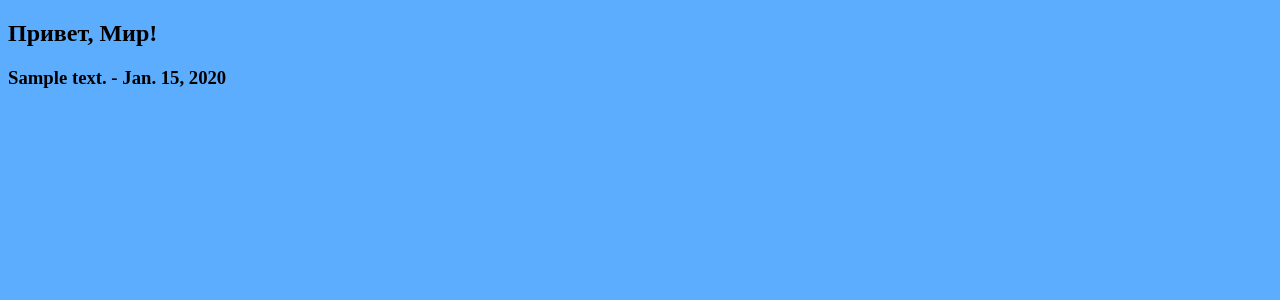
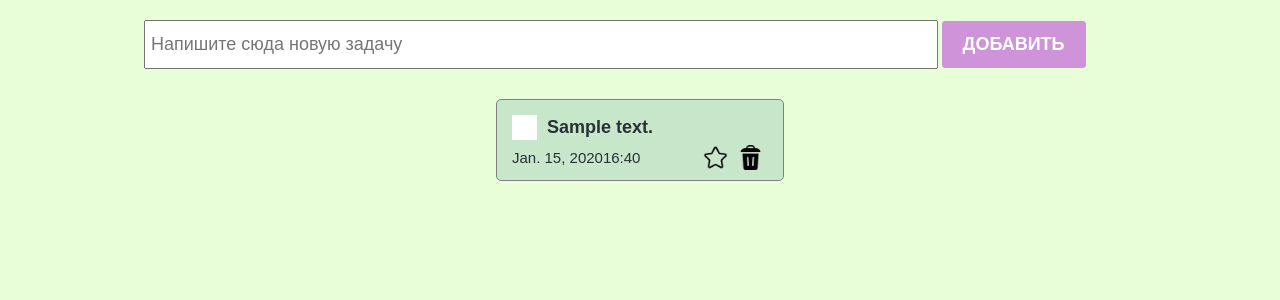
Before and after one commit to Erzhigitova/todo, a Django app: page /test/ in a window 1280 px wide. Shown: the top 300 px of the page. Run offline with Django 3.2, Linux system fonts and the light colour scheme; tables that the repository leaves empty hold one stand-in row (values such as "Sample post").

Commit message:
Todo_items connected to databases

```diff
--- a/main/static/styles/test.css
+++ b/main/static/styles/test.css
@@ -10,9 +10,9 @@ body {
     background-color: #c1dcf8;
   }
   66% {
-    background-color: #73b7fb;
+    background-color: hsl(187, 92%, 91%);
   }
   100% {
-    background-color: #58abff;
+    background-color: #ebffd2;
   }
 }
--- a/main/templates/test.html
+++ b/main/templates/test.html
@@ -5,13 +5,45 @@
     <meta charset="UTF-8" />
     <meta http-equiv="X-UA-Compatible" content="IE=edge" />
     <meta name="viewport" content="width=device-width, initial-scale=1.0" />
+    <title>Todo</title>
+    <!-- <link rel="stylesheet" href="styles/checkbox.css" /> -->
+    <link rel="stylesheet" href="{% static 'styles/checkbox.css' %}" />
+    <!-- <link rel="stylesheet" href="styles/index.css" /> -->
+    <link rel="stylesheet" href="{% static 'styles/index.css' %}" />
     <link rel="stylesheet" href="{% static 'styles/test.css'%}" />
     <title>Document</title>
   </head>
   <body>
-    <h2>Привет, Мир!</h2>
-    {%for todo in todo_list%}
-    <h3>{{todo.text}} - {{todo.created_at}}</h3>
-    {%endfor%}
+    <section>
+      <div class="create_container">
+        <input
+          class="create_input"
+          type="text"
+          placeholder="Напишите сюда новую задачу"
+        />
+        <button class="create_button">Добавить</button>
+      </div>
+
+      <div class="todo_container">
+        {%for todo in todo_list%}
+        <div class="todo_item">
+          <div class="todo_item_header">
+            <label class="checkbox_container">
+              <input type="checkbox" />
+              <span class="checkmark"></span>
+            </label>
+            <h4>{{todo.text}}</h4>
+          </div>
+          <div class="todo_item_footer">
+            <p>{{todo.created_at}}<span>16:40</span></p>
+            <div class="action_buttons">
+              <img src="icons/unmarked.png" />
+              <img src="icons/delete.png" />
+            </div>
+          </div>
+        </div>
+        {%endfor%}
+      </div>
+    </section>
   </body>
 </html>
```
